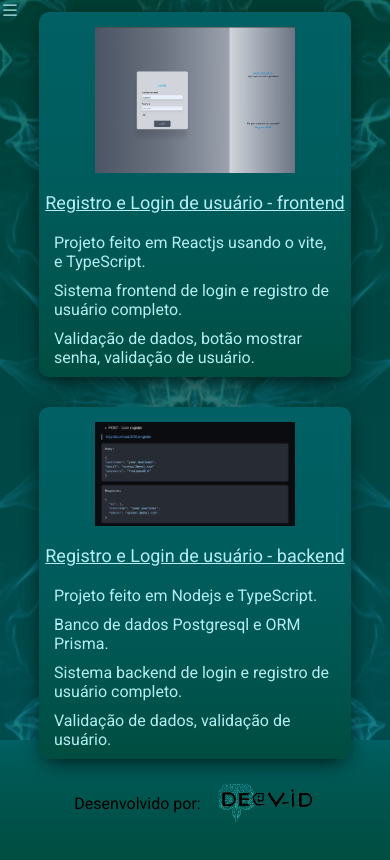
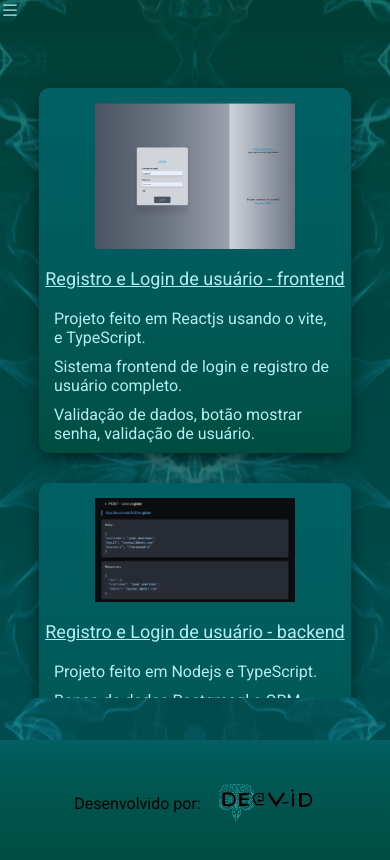
Before and after one commit to DeividBorges93/DeividBorges93.github.io, a React (Create React App) app: page /projetos in a window 390 px wide. Shown: the top 860 px of the page. Built offline with nearby package versions, Linux system fonts and the light colour scheme.

Commit message:
fix(style): :lipstick: adds overflow-x: hidden

```diff
--- a/src/css/components/renderProjects.css
+++ b/src/css/components/renderProjects.css
@@ -75,7 +75,7 @@
     flex-wrap: wrap;
     align-items: center;
     height: auto;
-    /* overflow-y: scroll; */
+    overflow-y: scroll;
     /* overflow-x: hidden; */
 
   }
```
